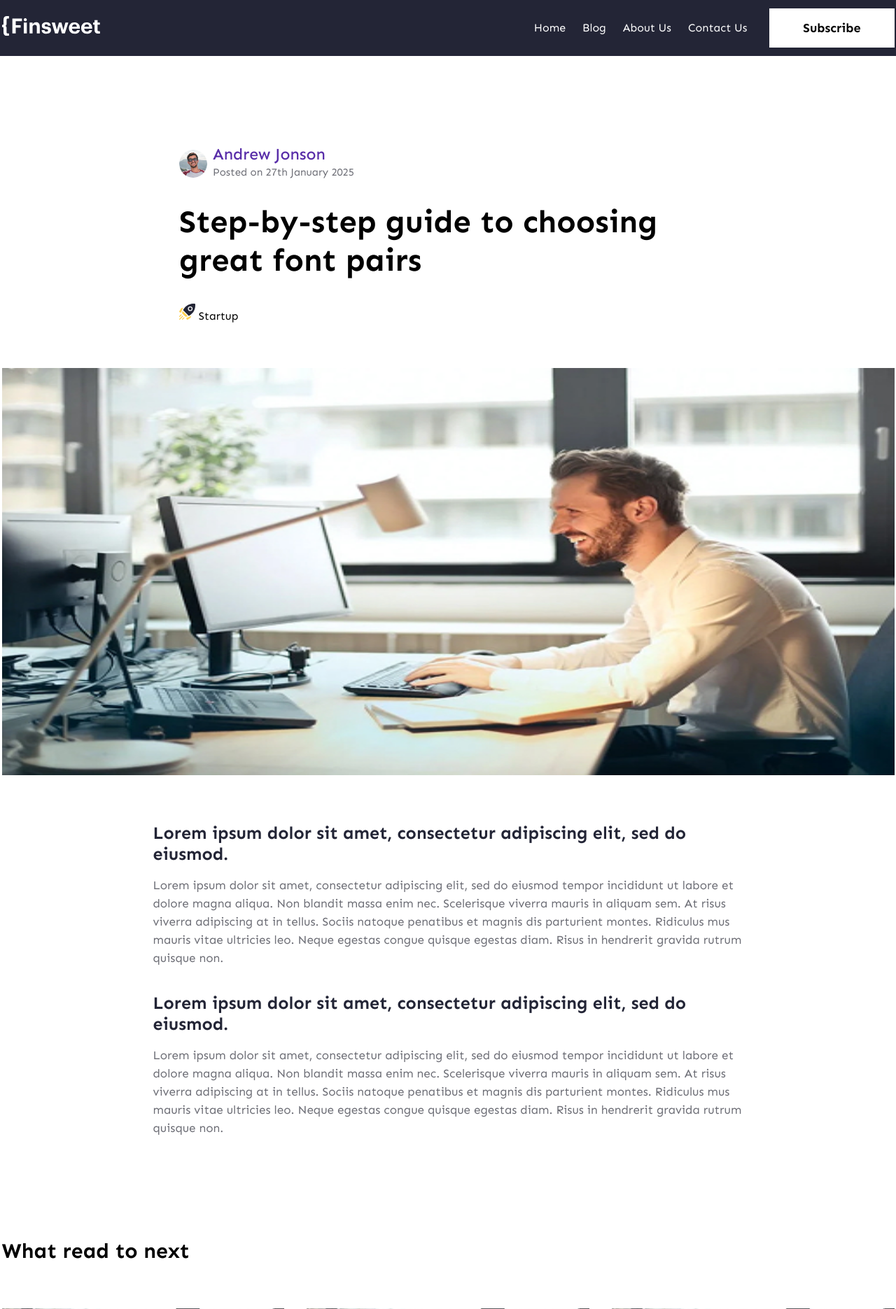
After one commit to AramMadoyanMexaki/community, a Django app: page /details/ in a window 1280 px wide. The commit adds this page. Shown: the top 1871 px of the page at 70% size. Run offline with Django 4.2, Linux system fonts and the light colour scheme.

Commit message:
Ended details page

```diff
--- /dev/null
+++ b/community/static/css/details.css
@@ -0,0 +1,121 @@
+.user-global__info {
+    max-width: 768px;
+    margin: 0 auto;
+    padding-top: 128px;
+}
+
+.user-info {
+    align-items: center;
+    margin: 0 auto 24px auto;
+    gap: 8px;
+}
+
+.user-info img {
+    width: 40px;
+    height: 40px;
+    border-radius: 50%;
+}
+
+.user__text-info {
+    display: flex;
+    flex-direction: column;
+}
+
+.user-name {
+    font-size: 23px;
+    line-height: 25px;
+    font-weight: 600;
+    color: var(--royalty);
+}
+
+.post-date {
+    font-size: 15px;
+    line-height: 27px;
+    margin: 0;
+    color: var(--granite-canyon);
+}
+
+.details-post__title {
+    font-size: 45px;
+    line-height: 55px;
+    font-weight: 700;
+    margin-bottom: 34px;
+}
+
+.category {
+    display: inline-block;
+    vertical-align: center;
+    margin-bottom: 64px;
+}
+
+.post-img {
+    width: 100%;
+    img {
+        width: 100%;
+        height: 582px;
+    }
+}
+
+/* post-context */
+
+.post-context {
+    margin-top: 64px;
+}
+
+.context__block {
+    max-width: 843px;
+    margin: 0 auto;
+}
+
+.descr-title {
+    margin: 0;
+    margin-bottom: 16px;
+    font-size: 25px;
+    line-height: 30px;
+    font-weight: 700;
+    color: var(--cold-steel);
+}
+
+.post-descr {
+    margin: 0;
+    font-size: 17px;
+    line-height: 26px;
+    font-weight: 400;
+    color: var(--granite-canyon);
+}
+
+/* next-posts */
+
+.next-posts {
+    margin-top: 128px;
+
+    .sec-title {
+        margin-bottom: 64px;
+    }
+}
+
+.next-posts-list {
+    gap: 32px;
+}
+
+.next-post {
+    img {
+        width: 100%;
+        min-height: 308px;
+        margin-bottom: 32px;
+    }
+    .next-post__title {
+        margin: 0;
+        margin-bottom: 16px;
+        font-size: 30px;
+        line-height: 45px;
+        font-weight: 700;
+
+    }
+
+    .next-post__descr {
+        margin: 0;
+    }
+
+    max-width: 405px;
+}
--- /dev/null
+++ b/community/templates/about-us.html
@@ -0,0 +1,6 @@
+{% extends 'base.html' %}
+{% load static %}
+
+{% block content %}
+
+{% endblock %}
--- a/community/templates/base.html
+++ b/community/templates/base.html
@@ -11,6 +11,7 @@
     <link rel="stylesheet" href="{% static 'css/base.css' %}">
     <link rel="stylesheet" href="{% static 'css/index.css' %}">
     <link rel="stylesheet" href="{% static 'css/blog.css' %}">
+    <link rel="stylesheet" href="{% static 'css/details.css' %}">
     <!-- Swipper -->
     <link rel="stylesheet" href="https://cdn.jsdelivr.net/npm/swiper@11/swiper-bundle.min.css" />
 </head>
@@ -23,7 +24,7 @@
             <nav class="header__nav">
                 <ul class="nav__list flex">
                     <li class="nav__item">
-                        <a href="#" class="nav-item__link">Home</a>
+                        <a href="{% url 'home' %}" class="nav-item__link">Home</a>
                     </li>
                     <li class="nav__item">
                         <a href="{% url 'blog' %}" class="nav-item__link">Blog</a>
@@ -62,7 +63,7 @@
                 <nav class="footer__nav">
                     <ul class="footer__nav-list flex">
                         <li class="footer__nav-list__item">
-                            <a href="#" class="footer__link">Home</a>
+                            <a href="{% url 'home' %}" class="footer__link">Home</a>
                         </li>
                         <li class="footer__nav-list__item">
                             <a href="#" class="footer__link">Blog</a>
--- /dev/null
+++ b/community/templates/details.html
@@ -0,0 +1,61 @@
+{% extends 'base.html' %}
+{% load static %}
+
+{% block content %}
+    <section class="details-info">
+        <div class="container">
+            <div class="user-global__info">
+                <div class="user-info flex">
+                    <img src="{% static 'images/profile-picture-1.jpg' %}" alt="">
+                    <div class="user__text-info">
+                        <span class="user-name">Andrew Jonson</span>
+                        <p class="post-date">Posted on 27th January 2025</p>
+                    </div>
+                </div>
+                <h1 class="details-post__title">Step-by-step guide to choosing great font pairs</h1>
+                <span class="category">
+                    <img src="{% static 'images/startup-Icon.svg' %}" alt="">
+                    Startup
+                </span>
+            </div>
+            <div class="post-img">
+                <img src="{% static 'images/post-img.jpg' %}" alt="">
+            </div>
+        </div>
+    </section>
+    <section class="post-context">
+        <div class="container">
+            <div class="context__block">
+                <h2 class="descr-title">Lorem ipsum dolor sit amet, consectetur adipiscing elit, sed do eiusmod.</h2>
+                <p class="post-descr">Lorem ipsum dolor sit amet, consectetur adipiscing elit, sed do eiusmod tempor incididunt ut labore et dolore magna aliqua. Non blandit massa enim nec. Scelerisque viverra mauris in aliquam sem. At risus viverra adipiscing at in tellus. Sociis natoque penatibus et magnis dis parturient montes. Ridiculus mus mauris vitae ultricies leo. Neque egestas congue quisque egestas diam. Risus in hendrerit gravida rutrum quisque non.</p><br><br>
+                <h2 class="descr-title">Lorem ipsum dolor sit amet, consectetur adipiscing elit, sed do eiusmod.</h2>
+                <p class="post-descr">Lorem ipsum dolor sit amet, consectetur adipiscing elit, sed do eiusmod tempor incididunt ut labore et dolore magna aliqua. Non blandit massa enim nec. Scelerisque viverra mauris in aliquam sem. At risus viverra adipiscing at in tellus. Sociis natoque penatibus et magnis dis parturient montes. Ridiculus mus mauris vitae ultricies leo. Neque egestas congue quisque egestas diam. Risus in hendrerit gravida rutrum quisque non.</p><br>
+            </div>
+        </div>
+    </section>
+    <section class="next-posts">
+        <div class="container">
+            <h2 class="sec-title">What read to next</h2>
+            <ul class="next-posts-list flex">
+                <li class="next-post">
+                    <img src="{% static 'images/post-img.jpg' %}" alt="">
+                    <h3 class="next-post__title">A UX Case Study Creating a Studious Environment for Students: </h3>
+                    <p class="post__user">By <span>Johne Doe</span> | January 31, 2025</p>
+                    <p class="next-post__descr post__descr">Duis aute irure dolor in reprehenderit in voluptate velit esse cillum dolore eu fugiat nulla pariatur. Excepteur sint occaecat cupidatat non proident.</p>
+                </li>
+                <li class="next-post">
+                    <img src="{% static 'images/post-img.jpg' %}" alt="">
+                    <h3 class="next-post__title">A UX Case Study Creating a Studious Environment for Students: </h3>
+                    <p class="post__user">By <span>Johne Doe</span> | January 31, 2025</p>
+                    <p class="next-post__descr post__descr">Duis aute irure dolor in reprehenderit in voluptate velit esse cillum dolore eu fugiat nulla pariatur. Excepteur sint occaecat cupidatat non proident.</p>
+                </li>
+                <li class="next-post">
+                    <img src="{% static 'images/post-img.jpg' %}" alt="">
+                    <h3 class="next-post__title">A UX Case Study Creating a Studious Environment for Students: </h3>
+                    <p class="post__user">By <span>Johne Doe</span> | January 31, 2025</p>
+                    <p class="next-post__descr post__descr">Duis aute irure dolor in reprehenderit in voluptate velit esse cillum dolore eu fugiat nulla pariatur. Excepteur sint occaecat cupidatat non proident.</p>
+                </li>
+            </ul>
+        </div>
+    </section>
+{% endblock %}
--- a/community/urls.py
+++ b/community/urls.py
@@ -4,4 +4,5 @@ from .views import *
 urlpatterns = [
     path('', index, name="home"),
     path('blog/', blog, name="blog"),
+    path('details/', details, name="detail"),
 ]
--- a/community/views.py
+++ b/community/views.py
@@ -6,3 +6,6 @@ def index(request):
 
 def blog(request):
     return render(request, "blog.html")
+
+def details(request):
+    return render(request, "details.html")
```
